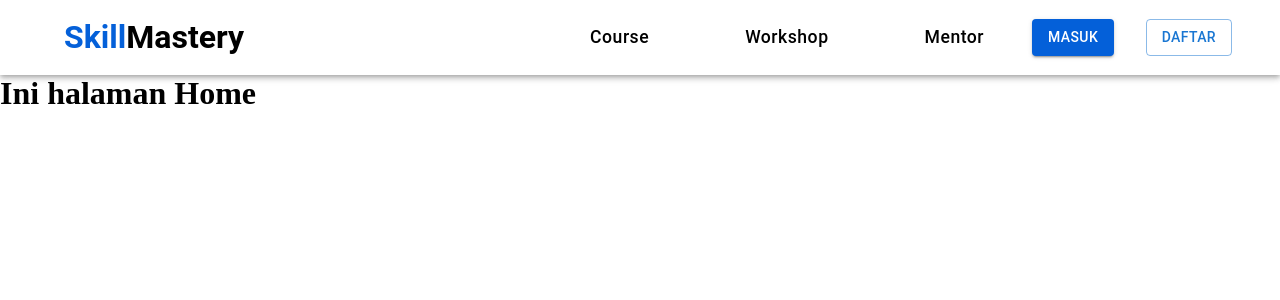
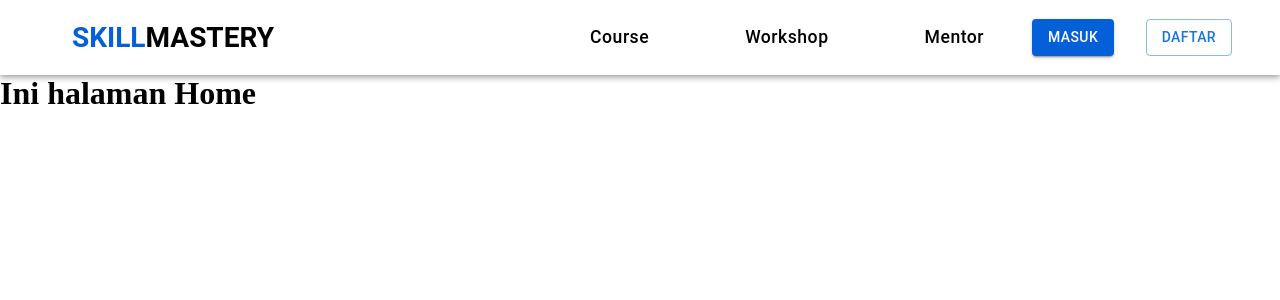
Before and after one commit to tugas-akhir-fs26/FE-SkillMastery, a React (Vite) app: page / in a window 1280 px wide. Shown: the top 300 px of the page. Built offline with nearby package versions, Linux system fonts and the light colour scheme.

Commit message:
membuat button navigate url home

```diff
--- /dev/null
+++ b/src/components/navbar/button-logo.jsx
@@ -0,0 +1,22 @@
+import * as React from "react";
+import Typography from "@mui/material/Typography";
+import Button from "@mui/material/Button";
+
+export default function Logo() {
+  return (
+    <Button sx={{ display: "flex"}}>
+      <Typography
+        variant="h5"
+        sx={{ color: "#0460D9", fontWeight: 700, fontSize: "2em" }}
+      >
+        Skill
+      </Typography>
+      <Typography
+        variant="h5"
+        sx={{ color: "black", fontWeight: 700, fontSize: "2em" }}
+      >
+        Mastery
+      </Typography>
+    </Button>
+  );
+}
--- a/src/components/navbar/navbar.jsx
+++ b/src/components/navbar/navbar.jsx
@@ -10,6 +10,7 @@ import Container from "@mui/material/Container";
 import Button from "@mui/material/Button";
 import MenuItem from "@mui/material/MenuItem";
 import CustomAvatar from "./avatar";
+import Logo from './button-logo'
 import { Routes, Route, Link } from "react-router-dom";
 
 const pages = ["course", "workshop", "mentor"];
@@ -47,18 +48,9 @@ function Navbar() {
           }}
         >
           <Box sx={{ display: { xs: "none", md: "flex" }, mx: 5 }}>
-            <Typography
-              variant="h5"
-              sx={{ color: "#0460D9", fontWeight: 700, fontSize: "2em" }}
-            >
-              Skill
-            </Typography>
-            <Typography
-              variant="h5"
-              sx={{ color: "black", fontWeight: 700, fontSize: "2em" }}
-            >
-              Mastery
-            </Typography>
+            <Link style={{textDecoration: "none"}} to={'/'}>
+              <Logo />
+            </Link>
           </Box>
 
           <Box
@@ -130,6 +122,12 @@ function Navbar() {
           >
             <Box sx={{ flexGrow: 1, display: { xs: "none", md: "flex" } }}>
               {pages.map((page) => (
+                <Link
+                  style={{
+                    textDecoration: "none",
+                  }}
+                  to={`/${page}`}
+                >
                   <Button
                     variant="text"
                     key={page}
@@ -148,16 +146,9 @@ function Navbar() {
                       },
                     }}
                   >
-                  <Link
-                    style={{
-                      textDecoration: "none",
-                      color: "black",
-                    }}
-                    to={`/${page}`}
-                  >
                     {page}
+                  </Button>
                 </Link>
-                </Button>
               ))}
             </Box>
 
```
Lines whose indentation alone changed are shown as unchanged.
